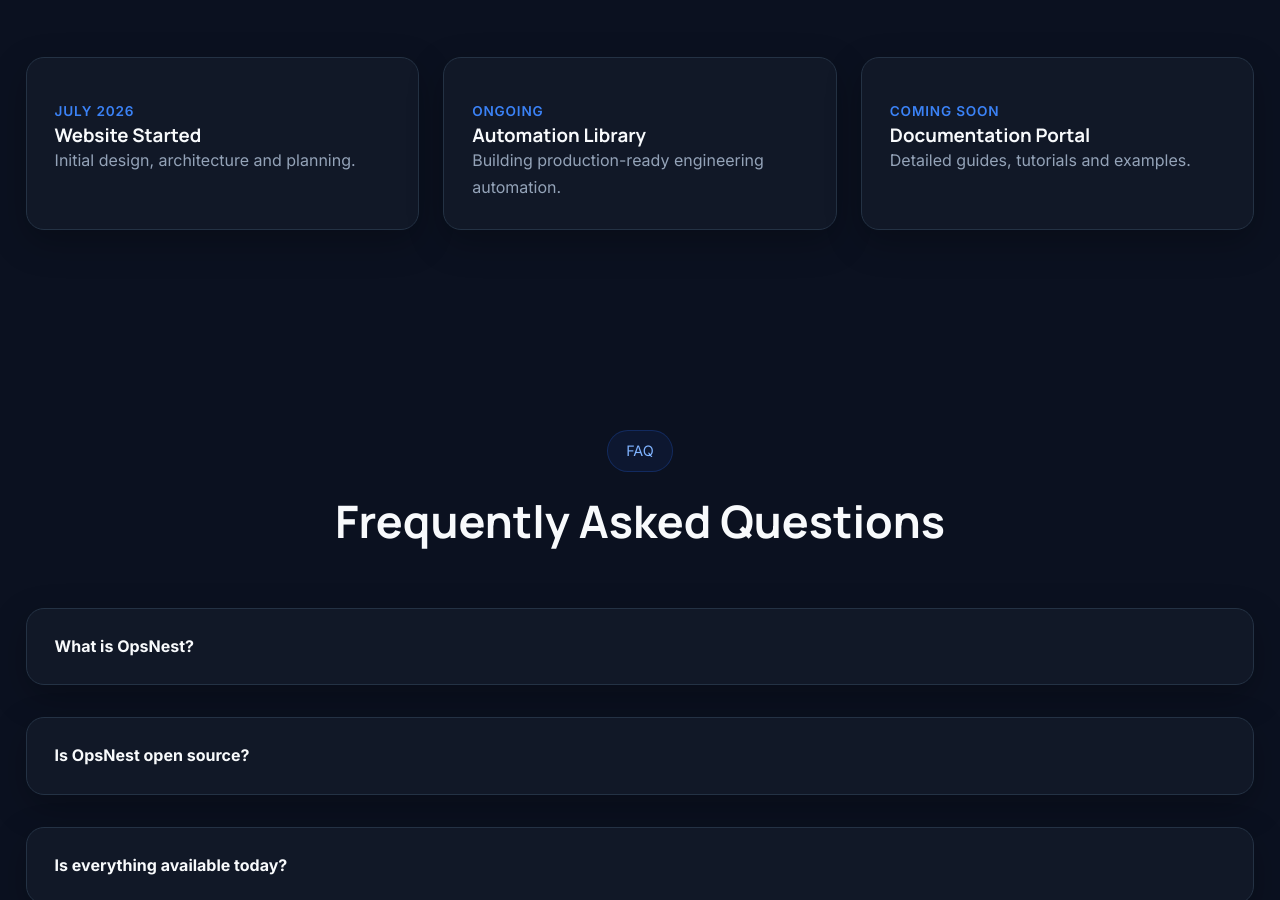
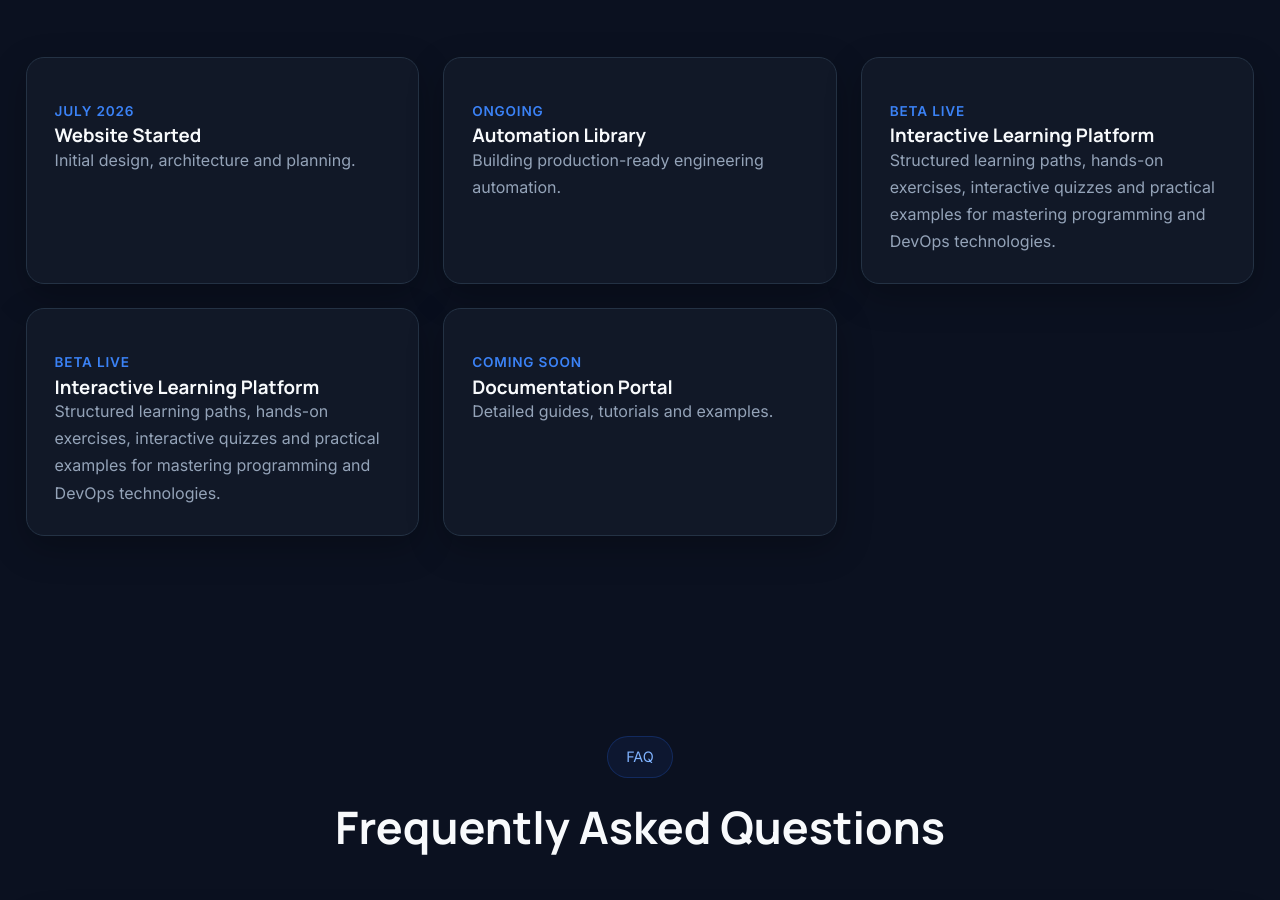
Before and after one commit to opsnest-website/OpsNest, a plain HTML site: page index.html in a window 1280 px wide. Shown: the part 7559-8459 px from the top of the page. Drawn offline with Linux system fonts and the light colour scheme.

Commit message:
added new update cards

```diff
--- a/index.html
+++ b/index.html
@@ -1090,6 +1090,46 @@
             <article class="update-card">
 
                 <span class="update-date">
+                    Beta Live
+                </span>
+
+                <h3>
+                    Interactive Learning Platform
+                </h3>
+
+                <p>
+                    Structured learning paths,
+                    hands-on exercises,
+                    interactive quizzes
+                    and practical examples for mastering
+                    programming and DevOps technologies.
+                </p>
+
+            </article>
+
+            <article class="update-card">
+
+                <span class="update-date">
+                    Beta Live
+                </span>
+
+                <h3>
+                    Interactive Learning Platform
+                </h3>
+
+                <p>
+                    Structured learning paths,
+                    hands-on exercises,
+                    interactive quizzes
+                    and practical examples for mastering
+                    programming and DevOps technologies.
+                </p>
+
+            </article>
+
+            <article class="update-card">
+
+                <span class="update-date">
                     Coming Soon
                 </span>
 
```
